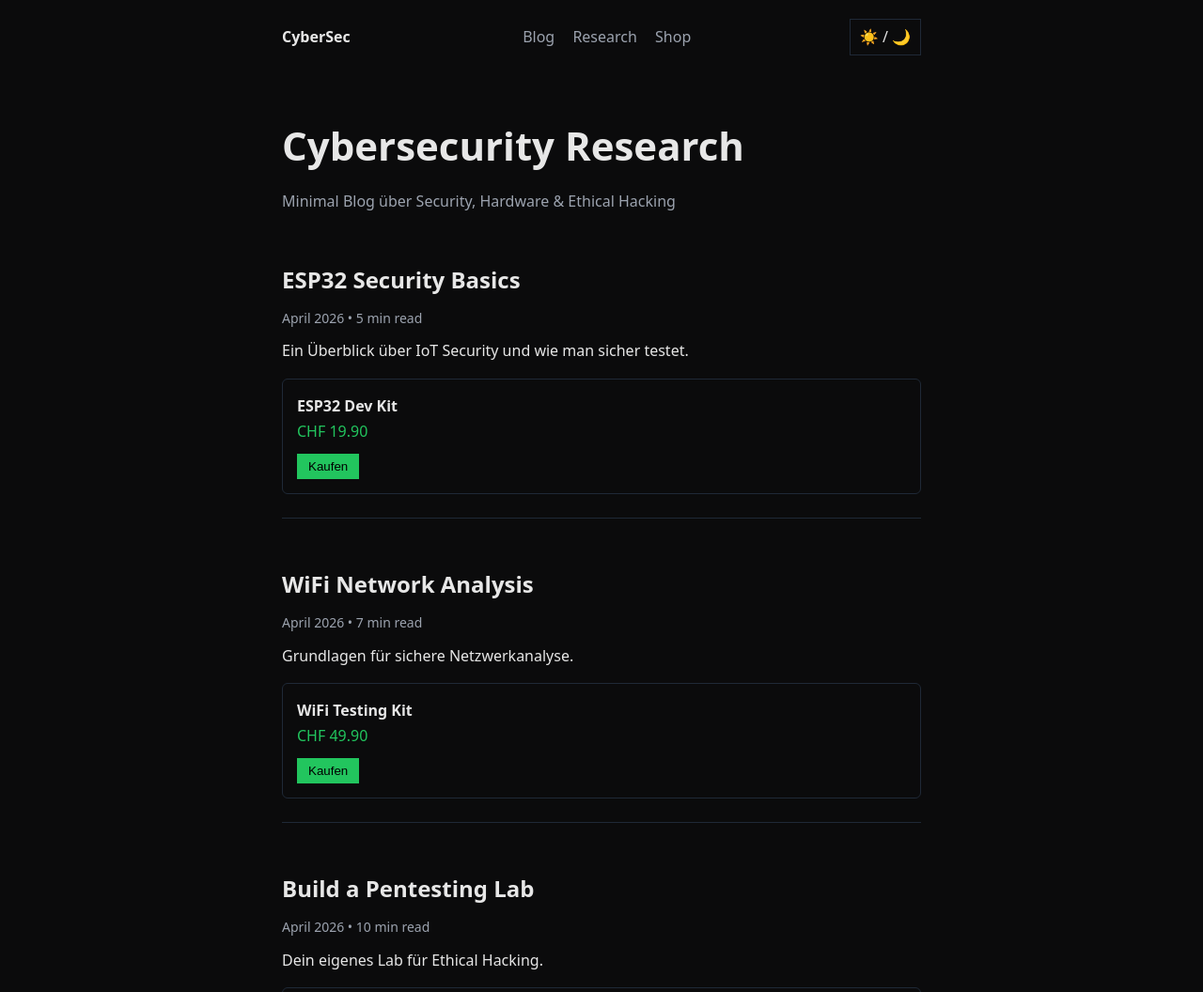
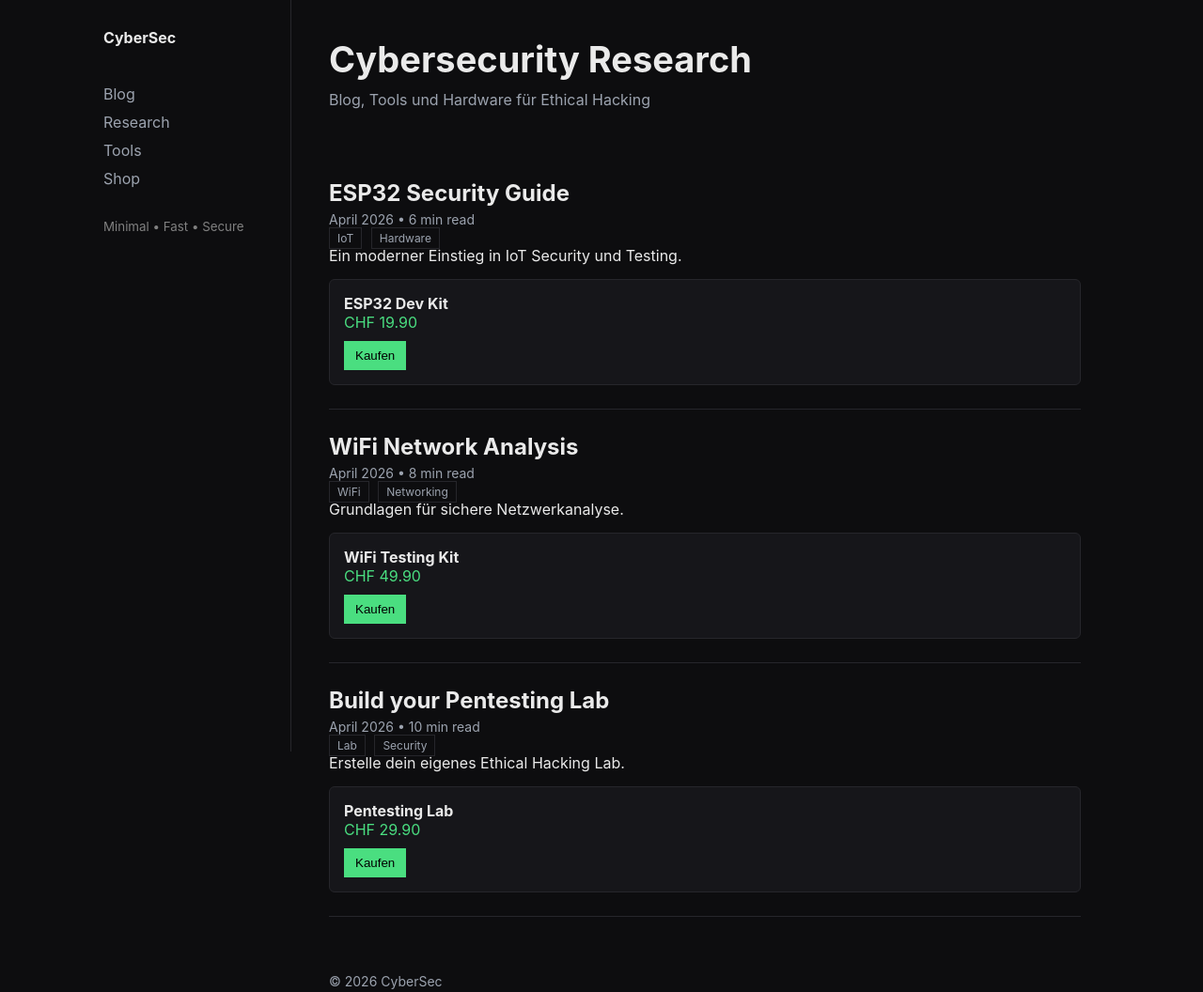
Before and after one commit to Samirprogramm/Website, a plain HTML site: page index.html in a window 1280 px wide. Shown: the top 1056 px of the page at 94% size. Drawn offline with Linux system fonts and the light colour scheme.

Commit message:
Update index.html

```diff
--- a/index.html
+++ b/index.html
@@ -4,26 +4,16 @@
 <meta charset="UTF-8">
 <meta name="viewport" content="width=device-width, initial-scale=1.0">
 
-<title>CyberSec – Blog & Research</title>
-
-<meta name="description" content="Cybersecurity Blog, Tools & Research">
-<meta property="og:title" content="CyberSec">
-<meta property="og:description" content="Minimal Cybersecurity Blog & Shop">
+<title>CyberSec — Research & Tools</title>
 
 <style>
 :root {
-    --bg: #0b0b0c;
-    --text: #e7e7e7;
+    --bg: #0d0d0f;
+    --card: #16161a;
+    --text: #eaeaea;
     --muted: #9ca3af;
-    --border: #1f2937;
-    --accent: #22c55e;
-}
-
-body.light {
-    --bg: #ffffff;
-    --text: #111;
-    --muted: #555;
-    --border: #e5e7eb;
+    --border: #26262b;
+    --accent: #4ade80;
 }
 
 * {
@@ -33,44 +23,56 @@ body.light {
 }
 
 body {
-    font-family: ui-sans-serif, system-ui;
+    font-family: Inter, system-ui;
     background: var(--bg);
     color: var(--text);
-    line-height: 1.7;
-    transition: 0.3s;
 }
 
-.container {
-    max-width: 720px;
+/* LAYOUT */
+.wrapper {
+    display: grid;
+    grid-template-columns: 220px 1fr;
+    max-width: 1100px;
     margin: auto;
-    padding: 20px;
 }
 
-/* HEADER */
-header {
-    display: flex;
-    justify-content: space-between;
-    align-items: center;
-    margin-bottom: 60px;
+/* SIDEBAR */
+.sidebar {
+    padding: 30px 20px;
+    border-right: 1px solid var(--border);
+    height: 100vh;
+    position: sticky;
+    top: 0;
 }
 
 .logo {
     font-weight: bold;
+    margin-bottom: 40px;
 }
 
-nav a {
-    margin-left: 15px;
+.sidebar a {
+    display: block;
+    color: var(--muted);
     text-decoration: none;
-    color: var(--muted);
+    margin-bottom: 10px;
 }
 
-nav a:hover {
-    color: var(--text);
+.sidebar a:hover {
+    color: white;
+}
+
+/* CONTENT */
+.content {
+    padding: 40px;
 }
 
 /* HERO */
+.hero {
+    margin-bottom: 50px;
+}
+
 .hero h1 {
-    font-size: 42px;
+    font-size: 38px;
     margin-bottom: 10px;
 }
 
@@ -78,29 +80,46 @@ nav a:hover {
     color: var(--muted);
 }
 
-/* POSTS */
+/* POST LIST */
 .post {
-    margin-top: 50px;
-    padding-bottom: 25px;
+    padding: 25px 0;
     border-bottom: 1px solid var(--border);
+    transition: 0.2s;
+}
+
+.post:hover {
+    transform: translateX(5px);
 }
 
 .post h2 {
-    margin-bottom: 8px;
+    margin-bottom: 5px;
 }
 
 .meta {
     font-size: 14px;
     color: var(--muted);
-    margin-bottom: 10px;
+}
+
+/* TAGS */
+.tags span {
+    font-size: 12px;
+    border: 1px solid var(--border);
+    padding: 3px 8px;
+    margin-right: 5px;
+    color: var(--muted);
 }
 
 /* PRODUCT INLINE */
 .product {
     margin-top: 15px;
     padding: 15px;
+    background: var(--card);
     border: 1px solid var(--border);
     border-radius: 6px;
+}
+
+.product:hover {
+    border-color: var(--accent);
 }
 
 .price {
@@ -110,55 +129,57 @@ nav a:hover {
 /* BUTTON */
 .btn {
     margin-top: 10px;
-    padding: 6px 12px;
+    padding: 8px 12px;
+    background: var(--accent);
     border: none;
-    background: var(--accent);
-    color: black;
     cursor: pointer;
 }
 
 /* FOOTER */
 footer {
-    margin-top: 80px;
+    margin-top: 60px;
+    color: var(--muted);
     font-size: 14px;
-    color: var(--muted);
-}
-
-/* TOGGLE */
-.toggle {
-    cursor: pointer;
-    border: 1px solid var(--border);
-    padding: 5px 10px;
 }
 </style>
 </head>
 
 <body>
 
-<div class="container">
+<div class="wrapper">
 
-<header>
+<!-- SIDEBAR -->
+<div class="sidebar">
     <div class="logo">CyberSec</div>
 
-    <nav>
-        <a href="#">Blog</a>
-        <a href="#">Research</a>
-        <a href="#">Shop</a>
-    </nav>
+    <a href="#">Blog</a>
+    <a href="#">Research</a>
+    <a href="#">Tools</a>
+    <a href="#">Shop</a>
 
-    <div class="toggle" onclick="toggleMode()">☀️ / 🌙</div>
-</header>
+    <br>
+    <small style="color: gray;">Minimal • Fast • Secure</small>
+</div>
 
-<section class="hero">
+<!-- MAIN CONTENT -->
+<div class="content">
+
+<div class="hero">
     <h1>Cybersecurity Research</h1>
-    <p>Minimal Blog über Security, Hardware & Ethical Hacking</p>
-</section>
+    <p>Blog, Tools und Hardware für Ethical Hacking</p>
+</div>
 
 <!-- POST -->
 <div class="post">
-    <h2>ESP32 Security Basics</h2>
-    <div class="meta">April 2026 • 5 min read</div>
-    <p>Ein Überblick über IoT Security und wie man sicher testet.</p>
+    <h2>ESP32 Security Guide</h2>
+    <div class="meta">April 2026 • 6 min read</div>
+
+    <div class="tags">
+        <span>IoT</span>
+        <span>Hardware</span>
+    </div>
+
+    <p>Ein moderner Einstieg in IoT Security und Testing.</p>
 
     <div class="product">
         <strong>ESP32 Dev Kit</strong>
@@ -169,7 +190,13 @@ footer {
 
 <div class="post">
     <h2>WiFi Network Analysis</h2>
-    <div class="meta">April 2026 • 7 min read</div>
+    <div class="meta">April 2026 • 8 min read</div>
+
+    <div class="tags">
+        <span>WiFi</span>
+        <span>Networking</span>
+    </div>
+
     <p>Grundlagen für sichere Netzwerkanalyse.</p>
 
     <div class="product">
@@ -180,9 +207,15 @@ footer {
 </div>
 
 <div class="post">
-    <h2>Build a Pentesting Lab</h2>
+    <h2>Build your Pentesting Lab</h2>
     <div class="meta">April 2026 • 10 min read</div>
-    <p>Dein eigenes Lab für Ethical Hacking.</p>
+
+    <div class="tags">
+        <span>Lab</span>
+        <span>Security</span>
+    </div>
+
+    <p>Erstelle dein eigenes Ethical Hacking Lab.</p>
 
     <div class="product">
         <strong>Pentesting Lab</strong>
@@ -193,16 +226,10 @@ footer {
 
 <footer>
     <p>© 2026 CyberSec</p>
-    <p>Minimal • Fast • Ethical</p>
 </footer>
 
 </div>
-
-<script>
-function toggleMode() {
-    document.body.classList.toggle("light");
-}
-</script>
+</div>
 
 </body>
 </html>
```
